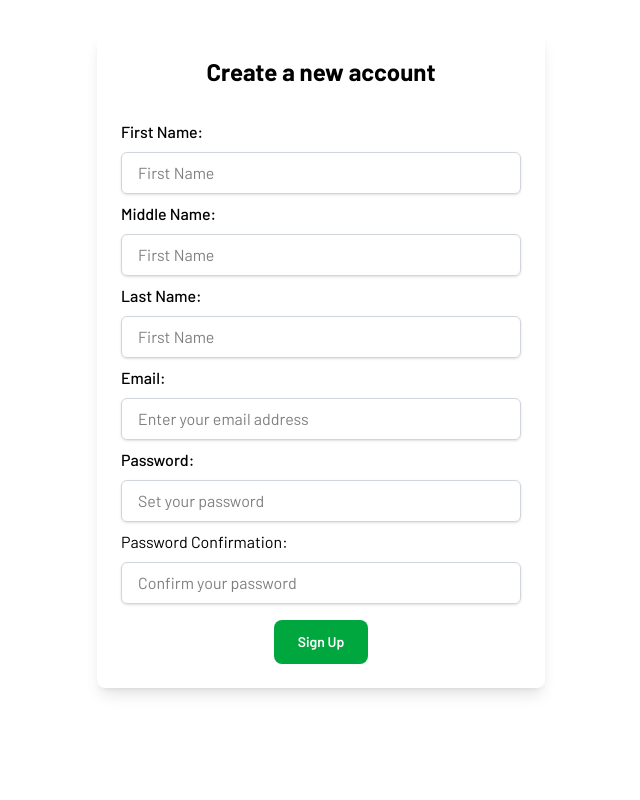
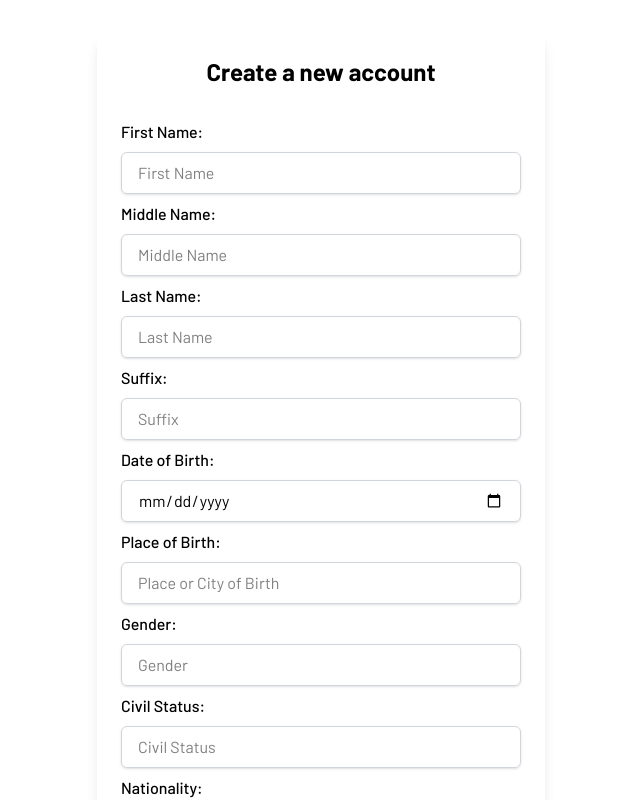
Before and after one commit to rootaccess2023/digib-fe, a React (Vite) app: page /signup in a window 1280 px wide. Shown: the top 800 px of the page, without its empty margins (319-959 px from the left). Built offline with nearby package versions, Linux system fonts and the light colour scheme; no server answers.

Commit message:
feat: added additional basic info fields to sign-up form

```diff
--- a/src/features/SignupForm.tsx
+++ b/src/features/SignupForm.tsx
@@ -12,6 +12,12 @@ function SignupForm() {
         first_name: "",
         last_name: "",
         middle_name: "",
+        suffix: "",
+        date_of_birth: "",
+        place_of_birth: "",
+        gender:"",
+        civil_status: "",
+        nationality: "Filipino",
     });
     const [error, setError] = useState<string | null>(null);
     const [success, setSuccess] = useState<string | null>(null);
@@ -49,6 +55,12 @@ function SignupForm() {
                 first_name:"",
                 last_name: "",
                 middle_name: "",
+                suffix: "",
+                date_of_birth: "",
+                place_of_birth: "",
+                gender:"",
+                civil_status: "",
+                nationality: "Filipino",
             });
             navigate("/login");
 
@@ -85,7 +97,7 @@ function SignupForm() {
                            required
                            placeholder="First Name"
                            className="w-full px-4 py-2 border border-gray-300 rounded-md shadow-sm focus:outline-none focus:ring-2 focus:ring-green-500 focus:border-green-500 transition-colors duration-200"
-                           autoComplete="email"
+                           autoComplete="given-name"
                            disabled={loading}
                             />
                     <label htmlFor="middle_name" className="font-medium">Middle Name:</label>
@@ -96,9 +108,9 @@ function SignupForm() {
                            value={formData.middle_name}
                            onChange={handleChange}
                            required
-                           placeholder="First Name"
+                           placeholder="Middle Name"
                            className="w-full px-4 py-2 border border-gray-300 rounded-md shadow-sm focus:outline-none focus:ring-2 focus:ring-green-500 focus:border-green-500 transition-colors duration-200"
-                           autoComplete="email"
+                           autoComplete="additional-name"
                            disabled={loading}
                             />
                     <label htmlFor="last_name" className="font-medium">Last Name:</label>
@@ -109,9 +121,87 @@ function SignupForm() {
                            value={formData.last_name}
                            onChange={handleChange}
                            required
-                           placeholder="First Name"
+                           placeholder="Last Name"
                            className="w-full px-4 py-2 border border-gray-300 rounded-md shadow-sm focus:outline-none focus:ring-2 focus:ring-green-500 focus:border-green-500 transition-colors duration-200"
-                           autoComplete="email"
+                           autoComplete="family-name"
+                           disabled={loading}
+                            />
+                    <label htmlFor="suffix" className="font-medium">Suffix:</label>
+                    <input
+                           id="suffix"
+                           type="text"
+                           name="suffix"
+                           value={formData.suffix}
+                           onChange={handleChange}
+                           required
+                           placeholder="Suffix"
+                           className="w-full px-4 py-2 border border-gray-300 rounded-md shadow-sm focus:outline-none focus:ring-2 focus:ring-green-500 focus:border-green-500 transition-colors duration-200"
+                           autoComplete="honorific-suffix"
+                           disabled={loading}
+                            />
+                    <label htmlFor="date_of_birth" className="font-medium">Date of Birth:</label>
+                    <input
+                           id="date_of_birth"
+                           type="date"
+                           name="date_of_birth"
+                           value={formData.date_of_birth}
+                           onChange={handleChange}
+                           required
+                           placeholder="Date of Birth"
+                           className="w-full px-4 py-2 border border-gray-300 rounded-md shadow-sm focus:outline-none focus:ring-2 focus:ring-green-500 focus:border-green-500 transition-colors duration-200"
+                           autoComplete="bday"
+                           disabled={loading}
+                            />
+                    <label htmlFor="place_of_birth" className="font-medium">Place of Birth:</label>
+                    <input
+                           id="place_of_birth"
+                           type="text"
+                           name="place_of_birth"
+                           value={formData.place_of_birth}
+                           onChange={handleChange}
+                           required
+                           placeholder="Place or City of Birth"
+                           className="w-full px-4 py-2 border border-gray-300 rounded-md shadow-sm focus:outline-none focus:ring-2 focus:ring-green-500 focus:border-green-500 transition-colors duration-200"
+                           autoComplete="address-level2"
+                           disabled={loading}
+                            />
+                    <label htmlFor="gender" className="font-medium">Gender:</label>
+                    <input
+                           id="gender"
+                           type="text"
+                           name="gender"
+                           value={formData.gender}
+                           onChange={handleChange}
+                           required
+                           placeholder="Gender"
+                           className="w-full px-4 py-2 border border-gray-300 rounded-md shadow-sm focus:outline-none focus:ring-2 focus:ring-green-500 focus:border-green-500 transition-colors duration-200"
+                           autoComplete="sex"
+                           disabled={loading}
+                            />
+                    <label htmlFor="civil_status" className="font-medium">Civil Status:</label>
+                    <input
+                           id="civil_status"
+                           type="text"
+                           name="civil_status"
+                           value={formData.civil_status}
+                           onChange={handleChange}
+                           required
+                           placeholder="Civil Status"
+                           className="w-full px-4 py-2 border border-gray-300 rounded-md shadow-sm focus:outline-none focus:ring-2 focus:ring-green-500 focus:border-green-500 transition-colors duration-200"
+                           autoComplete="off"
+                           disabled={loading}
+                            />
+                    <label htmlFor="nationality" className="font-medium">Nationality:</label>
+                    <input
+                           id="nationality"
+                           type="text"
+                           name="nationality"
+                           value={formData.nationality}
+                           onChange={handleChange}
+                           required
+                           placeholder="Nationality"
+                           className="w-full px-4 py-2 border border-gray-300 rounded-md shadow-sm focus:outline-none focus:ring-2 focus:ring-green-500 focus:border-green-500 transition-colors duration-200"
+                           autoComplete="country-name"
                            disabled={loading}
                             />
                     <label htmlFor="email" className="font-medium">Email:</label>
```
